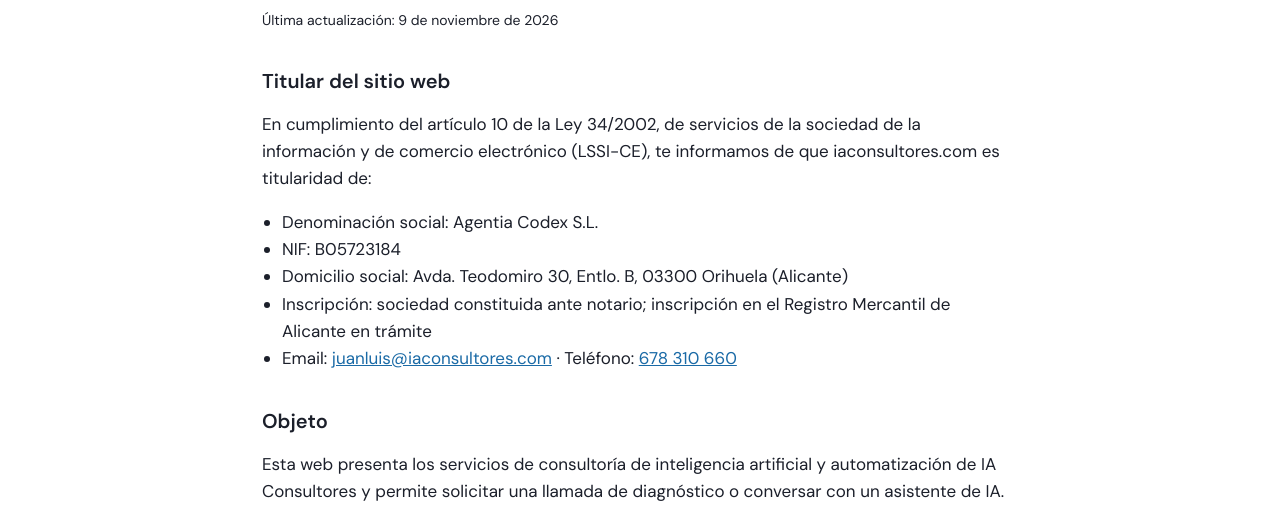
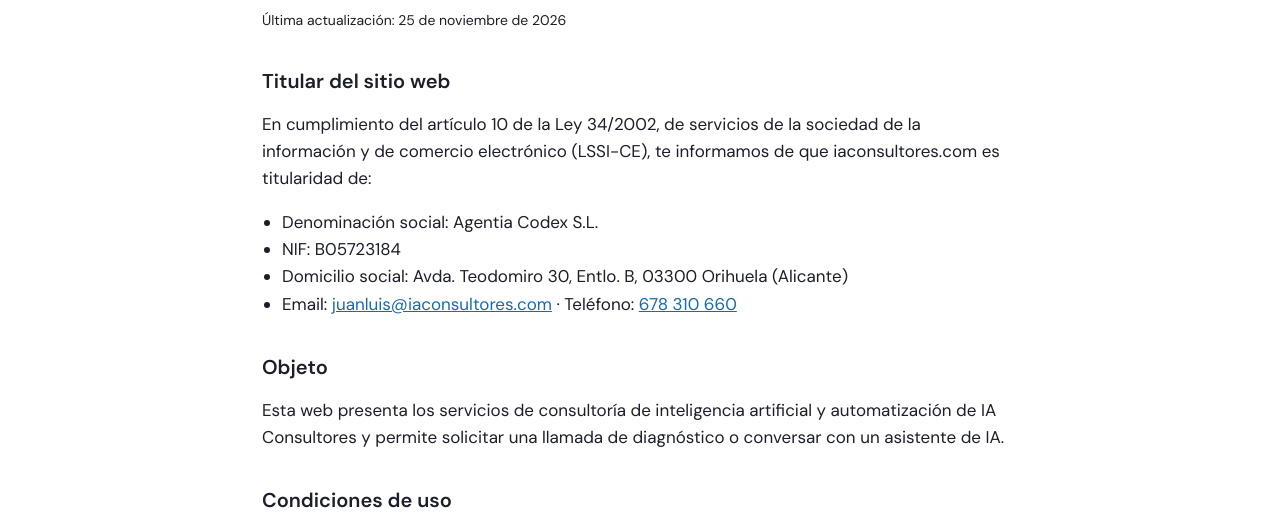
Before and after one commit to iaconsultores/web-iaconsultores, an Astro site: page /aviso-legal in a window 1280 px wide. Shown: the part 243-770 px from the top of the page. Built offline with nearby package versions, Linux system fonts and the light colour scheme; Astro itself is replaced by a stand-in of ours; a web font is replaced by a local one.

Commit message:
Aviso legal sin la coletilla registral del titular (#18)
* Aviso legal sin la coletilla registral del titular

La sociedad va sin «constituida ante notario; inscripción en el Registro Mercantil de Alicante en trámite»: los datos
registrales no se dicen mientras no existan (decisión del operador del 25-nov-2026). Fecha de actualización al día y la
prueba de las páginas legales, al revés: que no hable de la inscripción.

Co-Authored-By: Claude Opus 5.5 <noreply@anthropic.com>
Claude-Session: https://claude.ai/code/session_01CXFWpDKzMTAUxJWpm9KX8D

* Prueba de las páginas legales: la guarda de la coletilla, más amplia y también en la privacidad

Co-Authored-By: Claude Opus 5.5 <noreply@anthropic.com>
Claude-Session: https://claude.ai/code/session_01CXFWpDKzMTAUxJWpm9KX8D

---------

Co-authored-by: Claude <noreply@anthropic.com>

```diff
--- a/src/pages/aviso-legal.astro
+++ b/src/pages/aviso-legal.astro
@@ -2,14 +2,13 @@
 import Legal from "../components/Legal.astro";
 import { SITIO } from "../datos/sitio";
 ---
-<Legal titulo="Aviso legal" descripcion="Datos del titular y condiciones de uso de iaconsultores.com." ruta="/aviso-legal" actualizado="9 de noviembre de 2026">
+<Legal titulo="Aviso legal" descripcion="Datos del titular y condiciones de uso de iaconsultores.com." ruta="/aviso-legal" actualizado="25 de noviembre de 2026">
   <h2>Titular del sitio web</h2>
   <p>En cumplimiento del artículo 10 de la Ley 34/2002, de servicios de la sociedad de la información y de comercio electrónico (LSSI-CE), te informamos de que iaconsultores.com es titularidad de:</p>
   <ul>
     <li>Denominación social: {SITIO.titular}</li>
     <li>NIF: {SITIO.nif}</li>
     <li>Domicilio social: {SITIO.domicilio.calle}, {SITIO.domicilio.cp} {SITIO.domicilio.localidad} ({SITIO.domicilio.provincia})</li>
-    <li>Inscripción: sociedad constituida ante notario; inscripción en el Registro Mercantil de Alicante en trámite</li>
     <li>Email: <a href={`mailto:${SITIO.email}`}>{SITIO.email}</a> · Teléfono: <a href={SITIO.telefonoEnlace}>{SITIO.telefono}</a></li>
   </ul>
   <h2>Objeto</h2>
```
Also changed, not shown: tests/e2e/legales.spec.ts (+5 -2 lines).
